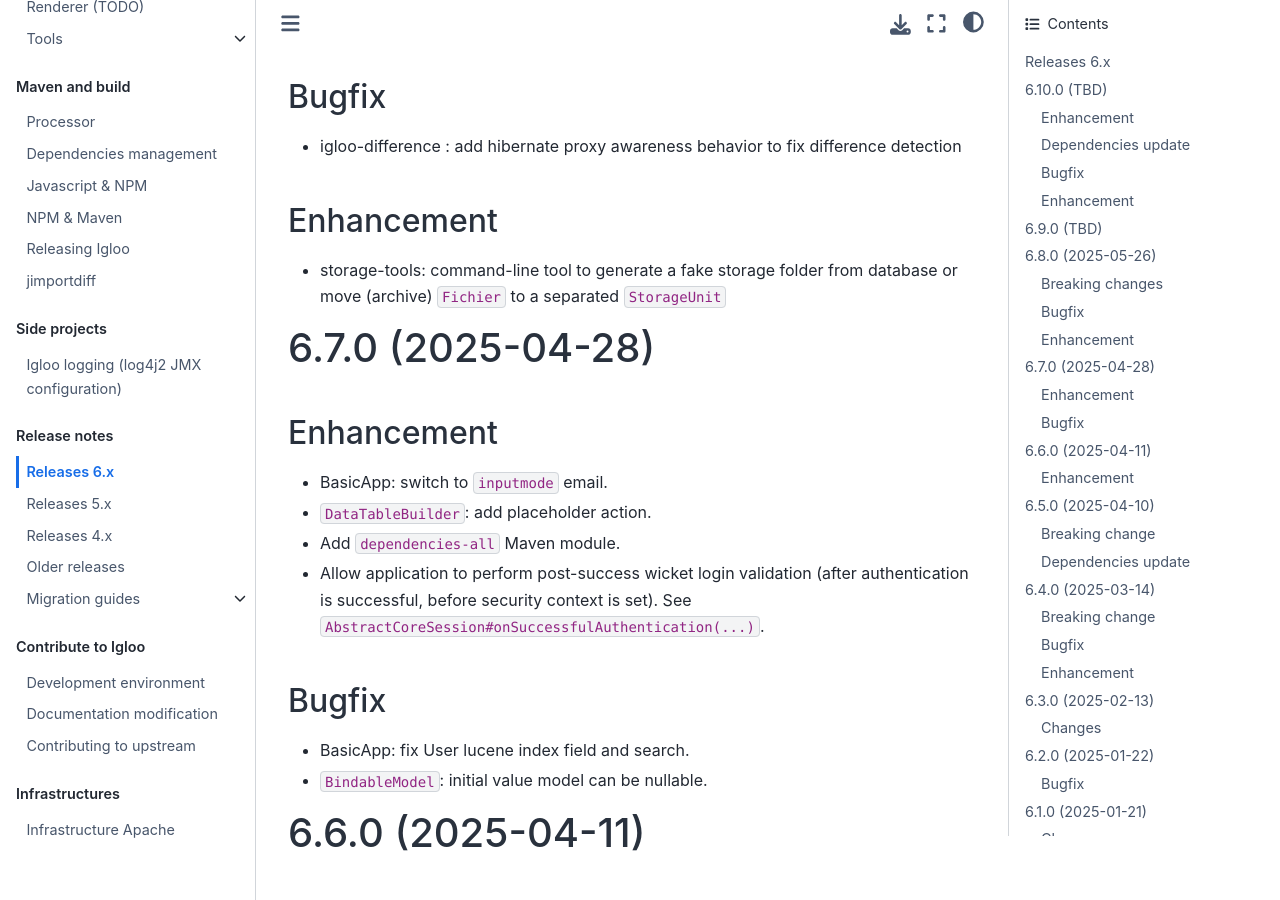
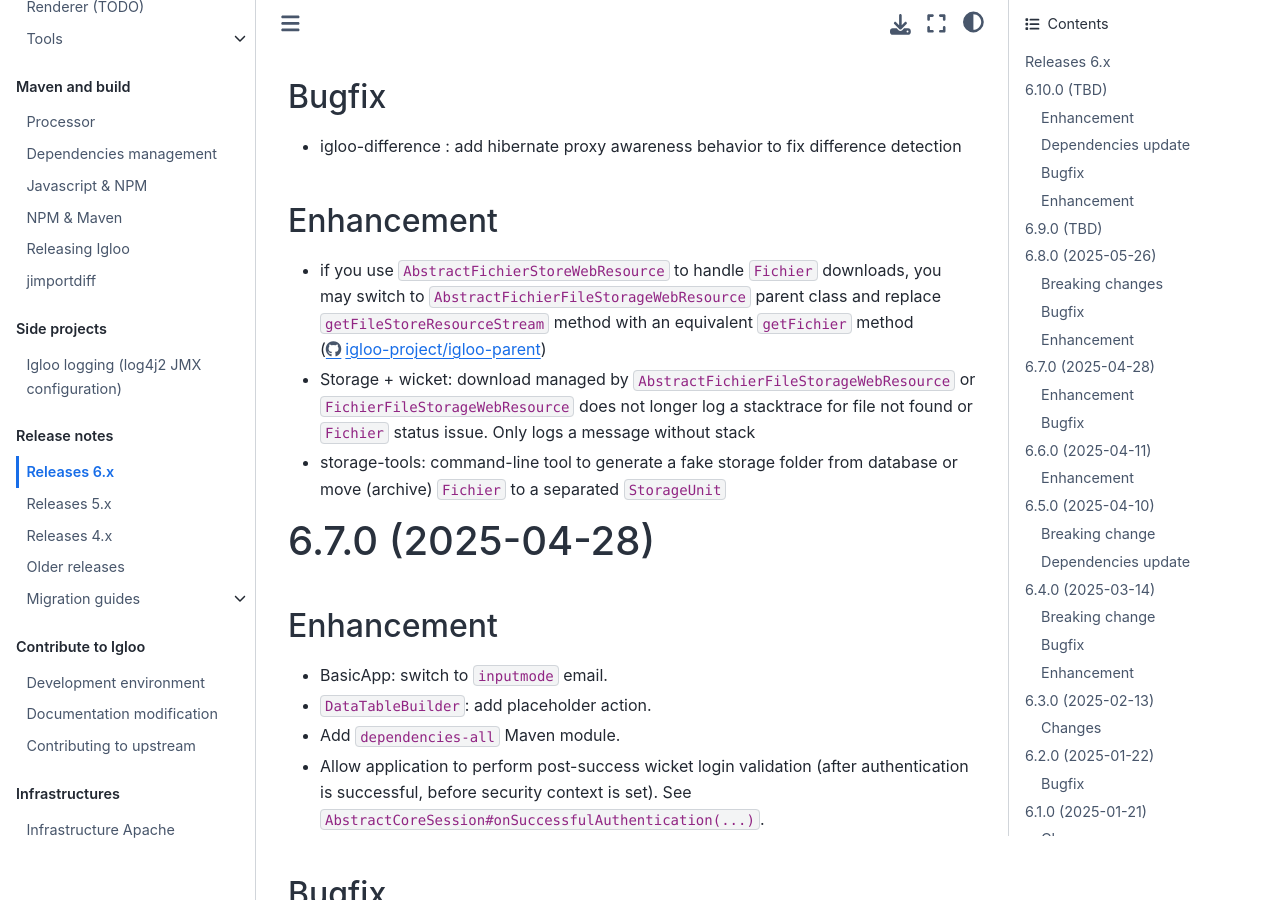
Before and after one commit to igloo-project/igloo-doc, a Sphinx documentation site: the page built from source/release-notes/releases-6.x.md, in a window 1280 px wide and 900 px high, scrolled down 1312 px. Built offline with Sphinx 7.4.7 and the Sphinx Book theme 1.1.4, drawn with Linux system fonts in a browser that asks for light colours.

```diff
--- a/source/release-notes/releases-6.x.md
+++ b/source/release-notes/releases-6.x.md
@@ -48,6 +48,13 @@
 
 ## Enhancement
 
+* if you use `AbstractFichierStoreWebResource` to handle `Fichier` downloads, you may
+  switch to `AbstractFichierFileStorageWebResource` parent class and replace
+  `getFileStoreResourceStream` method with an equivalent `getFichier` method
+  (https://github.com/igloo-project/igloo-parent/commit/954beb5fa713788bb36a4080ca9a68f069a0f9ad#diff-c486869ab009250216e44595fabc444ccb0f1e97b3f1eee4b9c803fabb9a6ce8)
+* Storage + wicket: download managed by `AbstractFichierFileStorageWebResource` or
+  `FichierFileStorageWebResource` does not longer log a stacktrace for file not
+  found or `Fichier` status issue. Only logs a message without stack
 * storage-tools: command-line tool to generate a fake storage folder from
   database or move (archive) `Fichier` to a separated `StorageUnit`
 
```
